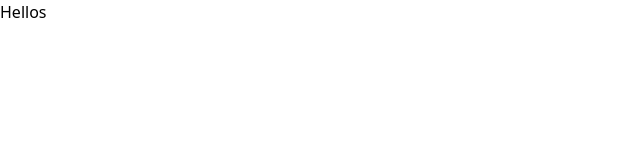
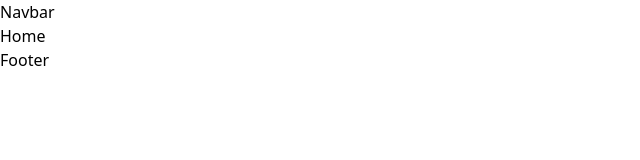
Before and after one commit to giadaunger/MixSkincareFrontend, a React (Vite) app: page / in a window 1280 px wide. Shown: the top 160 px of the page, without its empty margins (0-640 px from the left). Built offline with nearby package versions, Linux system fonts and the light colour scheme.

Commit message:
Added routes

```diff
--- a/package.json
+++ b/package.json
@@ -11,7 +11,8 @@
   },
   "dependencies": {
     "react": "^18.3.1",
-    "react-dom": "^18.3.1"
+    "react-dom": "^18.3.1",
+    "react-router-dom": "^6.26.2"
   },
   "devDependencies": {
     "@eslint/js": "^9.11.1",
--- a/src/components/Footer.jsx
+++ b/src/components/Footer.jsx
@@ -0,0 +1,7 @@
+import React from "react";
+
+function Footer() {
+  return <div>Footer</div>;
+}
+
+export default Footer;
--- a/src/main.jsx
+++ b/src/main.jsx
@@ -1,8 +1,21 @@
 import { createRoot } from "react-dom/client";
+import ReactDOM from "react-dom/client";
+import { Routes, Route, BrowserRouter } from "react-router-dom";
 import "./index.css";
 
+import Layout from "./pages/Layout";
+import Home from "./pages/Home";
+
 function App() {
-  return <div>Hellos</div>;
+  return (
+    <BrowserRouter>
+      <Routes>
+        <Route element={<Layout />}>
+          <Route path="/" element={<Home />}></Route>
+        </Route>
+      </Routes>
+    </BrowserRouter>
+  );
 }
 
-createRoot(document.getElementById("root")).render(<App />);
+ReactDOM.createRoot(document.getElementById("root")).render(<App />);
```
Also changed, not shown: 1 other file (tests, documents, lock files or other folders).
